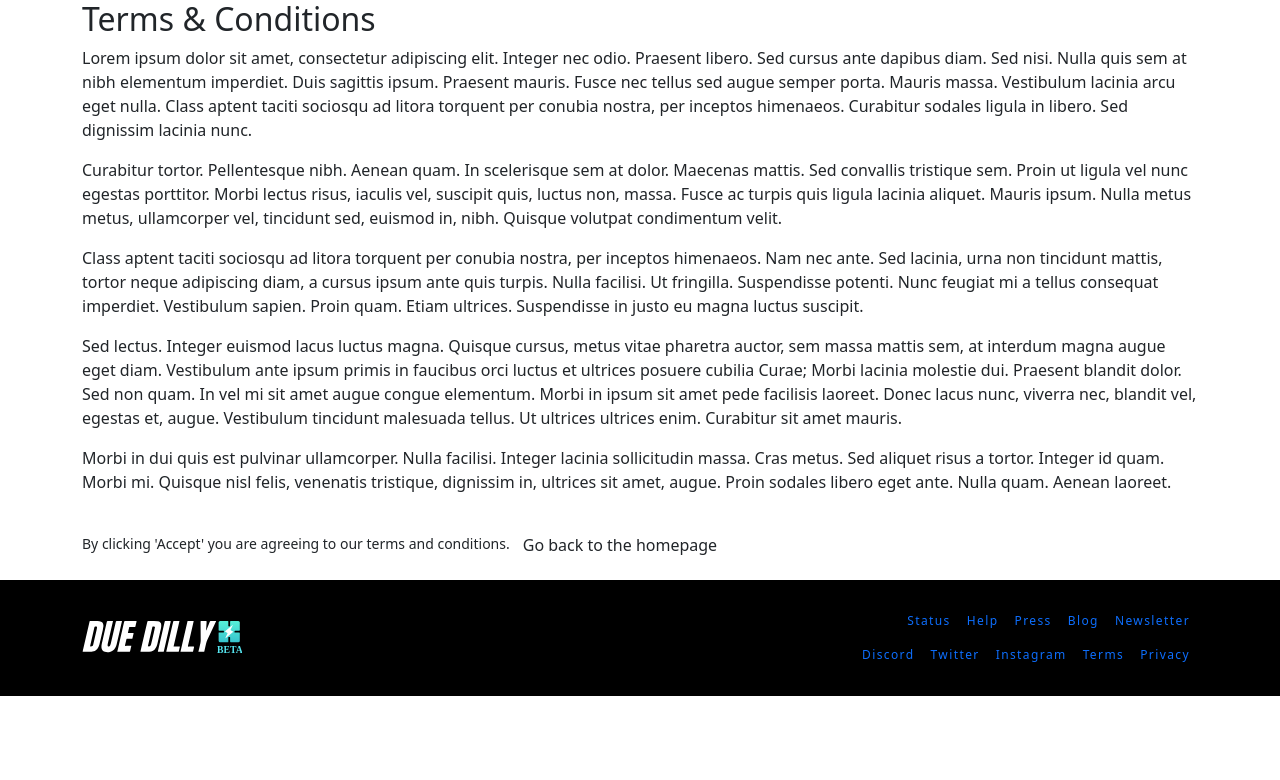
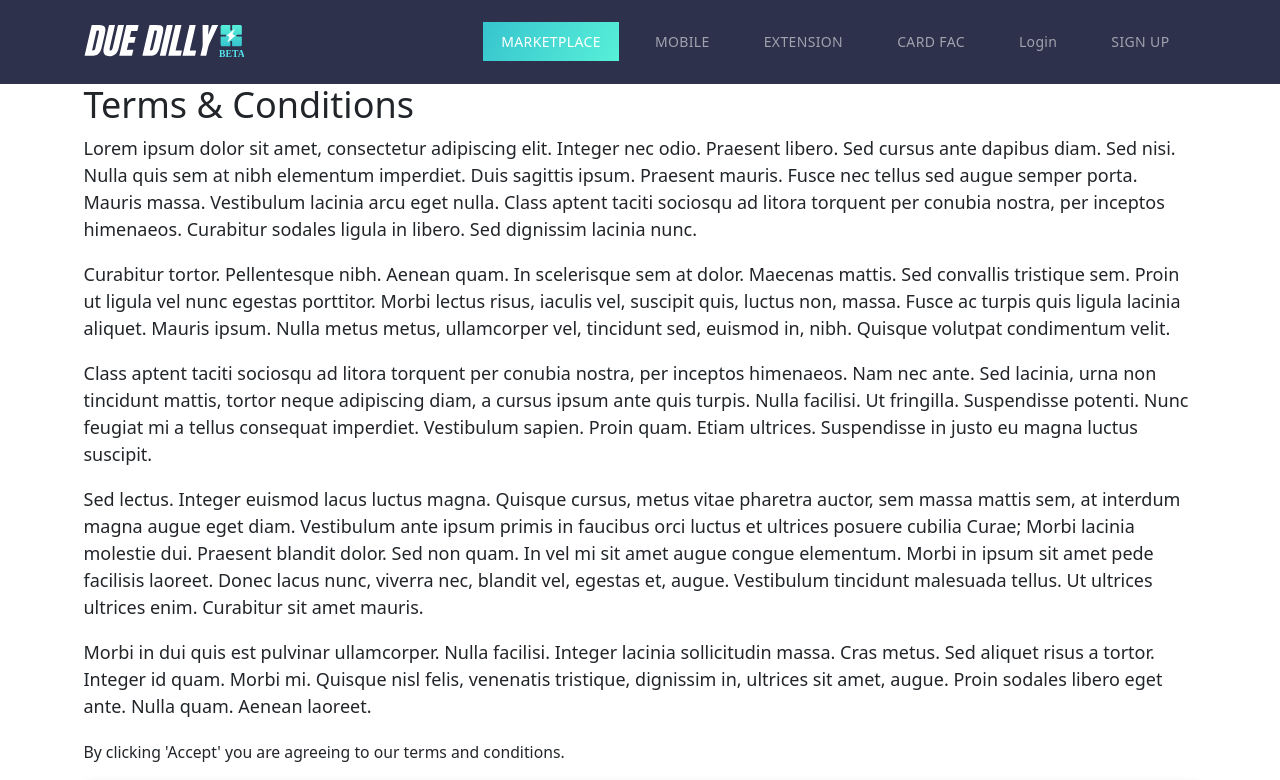
Before and after one commit to beckett-media/dd-landing-page, a Gatsby site: page /terms-and-conditions in a window 1280 px wide. Shown: the top 780 px of the page. Built offline with nearby package versions, Linux system fonts and the light colour scheme; Gatsby itself is replaced by a stand-in of ours.

Commit message:
static pages header added

```diff
--- a/src/components/Layout/index.js
+++ b/src/components/Layout/index.js
@@ -1,13 +1,31 @@
 import * as React from "react"
 import PropTypes from "prop-types"
 import { useStaticQuery, graphql } from "gatsby"
+import ReactModal from "react-modal"
+import Auth from "../Auth"
 
 import Header from "../Header"
 import Footer from "../Footer"
 
 import "./styles.css"
 
-const Layout = ({ children, setModal }) => {
+
+ReactModal.setAppElement("#___gatsby")
+
+const customStyles = {
+  content: {
+    top: "50%",
+    left: "50%",
+    right: "auto",
+    bottom: "auto",
+    marginRight: "-50%",
+    transform: "translate(-50%, -50%)",
+  },
+  overlay: {zIndex: 999999}
+}
+
+const Layout = ({ children, }) => {
+  const [modal, setModal] = React.useState("")
   const data = useStaticQuery(graphql`
     query SiteTitleQuery {
       site {
@@ -21,11 +39,20 @@ const Layout = ({ children, setModal }) => {
   return (
     <>
       <Header
-        setModal={setModal}
+        setModal={val=>setModal(val)}
         siteTitle={data.site.siteMetadata?.title || `Title`}
       />
       <main>{children}</main>
       <Footer />
+      <ReactModal
+        isOpen={modal}
+        onRequestClose={() => {
+          setModal("")
+        }}
+        style={customStyles}
+      >
+        <Auth type={modal} />
+      </ReactModal>
     </>
   )
 }
--- a/src/pages/terms-and-conditions.js
+++ b/src/pages/terms-and-conditions.js
@@ -1,10 +1,10 @@
 import * as React from "react"
 import { Link } from "gatsby"
 
-import Footer from "../components/Footer"
+import Layout from "../components/Layout"
 
 const TermsAndConditions = () => (
-  <>
+  <Layout>
     <main className="wrap">
       <section className="container">
         <div className="container__heading">
@@ -65,8 +65,7 @@ const TermsAndConditions = () => (
         </div>
       </section>
     </main>
-    <Footer />
-  </>
+  </Layout>
 )
 
 export default TermsAndConditions
```
Also changed, not shown: src/pages/index.js (+1 -30 lines), src/pages/privacy-policy.js (+3 -4 lines).
